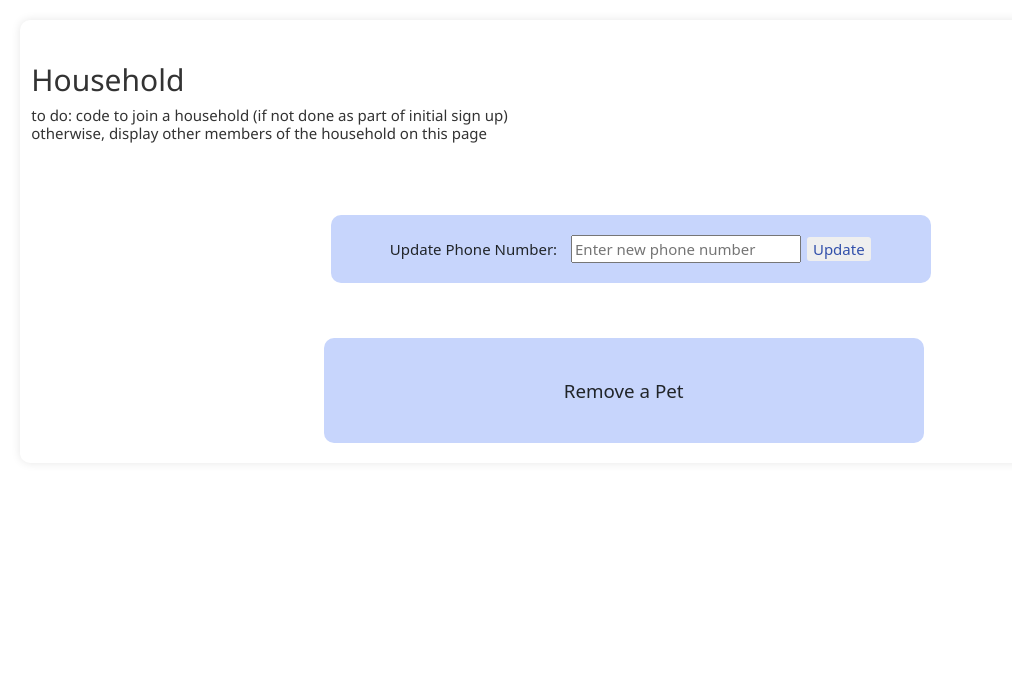
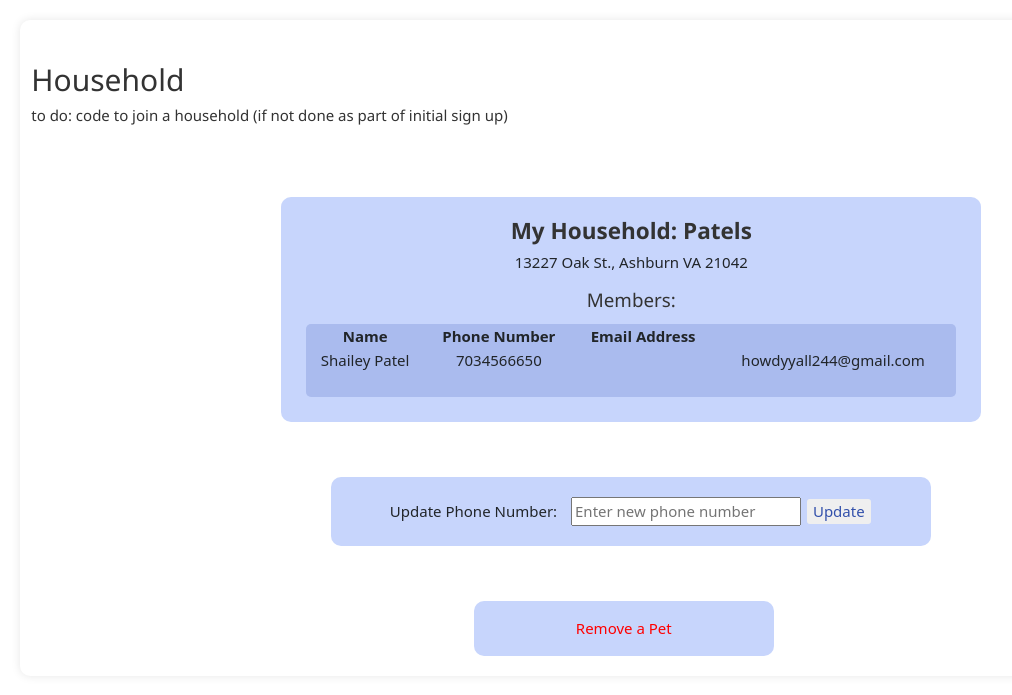
Before and after one commit to jelainhart/fnpa, a PHP site: page /cs4640/household.php in a window 1280 px wide. Shown: the part 53-748 px from the top of the page, without its empty margins (50-1062 px from the left). Run offline with PHP 8.4, Linux system fonts and the light colour scheme; the visitor is signed in with stand-in values (Sample User, id 1); data comes from the database, SQL or seed files in the repository.

Commit message:
display household membership added

```diff
--- a/db-household.php
+++ b/db-household.php
@@ -15,17 +15,18 @@ function updatePhone($phone, $person_id)
 // ?>
 
 
+<?php
+function getHousehold($person_id)//get all member of the household the user is in
+{
+    global $db;
+    $query = "SELECT household_name, email_address, first_name, last_name, primary_phone_number, city, street_name,street_number, zip_code FROM people natural join is_part_of natural join household WHERE household_id IN ( SELECT household_id FROM is_part_of WHERE person_id = :person_id );";
+    $statement = $db->prepare($query); //compile
 
-<?php
-// function updateEmail($email, $person_id)
-// {
-//     global $db;
-
-//         $query = "UPDATE people SET email_address=:email WHERE person_id=:person_id";
-//         $statement = $db->prepare($query);
-//         $statement->bindValue(':email', $email);
-//         $statement->bindValue(':person_id', $person_id);
-//         $statement->execute();
-//         $statement->closeCursor();
-//     }
+    $statement->bindValue(':person_id', $person_id);
+    $statement->execute();
+    $result = $statement->fetchAll(); //fetch() just retrieves only the first row
+    $statement->closeCursor();
+ //if we want to use result must officially return it to form
+     return $result;
+}
 // ?>
--- a/db-removepet.php
+++ b/db-removepet.php
@@ -3,7 +3,6 @@ function removePet($animal_id)
 {
     global $db;
    $query = "DELETE FROM animal where animal_id=:animal_id;";
-
    $statement = $db->prepare($query); //compile
    $statement->bindValue(':animal_id', $animal_id);
    $statement->execute();
--- a/household.php
+++ b/household.php
@@ -15,14 +15,8 @@ if ($_SERVER['REQUEST_METHOD'] == 'POST')
 ?>
 
 <?php
-// if ($_SERVER['REQUEST_METHOD'] == 'POST')
-// {
-//     if (!empty($_POST['emailBtn']))
-//     {
-//         var_dump($_POST['email']);
-//         updateEmail($_POST['email'], $_POST['person_id']);
-//     }
-// }
+$household = getHousehold($_SESSION["person_id"]);
+//var_dump($household) ;
 ?>
 
 
@@ -53,21 +47,27 @@ if ($_SERVER['REQUEST_METHOD'] == 'POST')
     <div class="col">
       <h2>Household </h2>
       <h6>to do: code to join a household (if not done as part of initial sign up)<br>
-        otherwise, display other members of the household on this page<br>
 
         <br>
       </h6>
 
-<!-- update email-->
-      <!-- <div class="card" style="width: 600px; margin-top:55px;margin-left:300px; text-align: center; padding:20px; background-color:#c7d5fc;border:7px #5d78c9; border-radius:10px;">
-
-        <form method="post" action="household.php">
-            <input type="hidden" name="person_id" id="person_id" value="<?php echo $_SESSION['person_id']; ?>">
-            <label for="email">Update Email:</label>
-            <input type="email" id="email" name="email" style="margin-left:10px" placeholder="Enter new email">
-            <button type="submit" id="emailBtn" name="emailBtn" style="color: #3250ab; text-align:left; border: 2px solid #c7d5fc; border-radius:  5px;">Update</button>
-        </form>
-    </div> -->
+<!-- display household members-->
+      <div class="card" style="width: 700px; margin-top:55px;margin-left:250px; text-align: center; padding:20px; background-color:#c7d5fc;border:7px #5d78c9; border-radius:10px;">
+        <h4><b>My Household: <?php $desired_household = $household[0]; echo $desired_household['household_name']; ?> </b></h4>
+        <p><?php echo $desired_household['street_number']; ?> <?php echo $desired_household['street_name']; ?>, <?php echo $desired_household['city']; ?> VA <?php echo $desired_household['zip_code']; ?></p>
+        <h5>Members:</h5>
+        <table style="text-align: center; background-color:#aabbee; margin: 5px;padding:15px;  border-radius:5px;">
+        <tr><td><b>Name</b></td><td><b>Phone Number</b></td><td><b>Email Address</b></td></tr>
+        <?php foreach ($household as $hh): ?>
+            <tr>
+            <td><?php echo $hh['first_name']; ?> <?php echo $hh['last_name']; ?> </td>
+            <td><?php echo $hh['primary_phone_number']; ?> <td>
+            <td><?php echo $hh['email_address']; ?> <td>
+        </tr>
+        <?php endforeach; ?>
+        <tr> <td><br> </td> <td><br> </td> <td> <br></td> </tr>
+        </table>
+    </div>
 <!-- update phone-->
     <div class="card" style="width: 600px; margin-top:55px;margin-left:300px; text-align: center; padding:20px; background-color:#c7d5fc;border:7px #5d78c9; border-radius:10px;">
             <form method="post" action="household.php">
@@ -79,8 +79,8 @@ if ($_SERVER['REQUEST_METHOD'] == 'POST')
         </div>
     </div>
 
-    <div class="card" style="width: 600px; margin-top:55px;margin-left:300px; text-align: center; padding:20px; background-color:#c7d5fc;border:7px #5d78c9; border-radius:10px;">
-    <a href="removepet.php" style="margin:10px;" class="btn btn-lg">Remove a Pet</a>
+    <div class="card" style="width: 300px; margin-top:55px;margin-left:450px; text-align: center; padding:1 px; background-color:#c7d5fc;border:7px #5d78c9; border-radius:10px;">
+    <a href="removepet.php" style="margin:10px; color:red" class="btn">Remove a Pet</a>
 </div>
 
 </body>
```
Also changed, not shown: removepet.php (+4 -3 lines).
